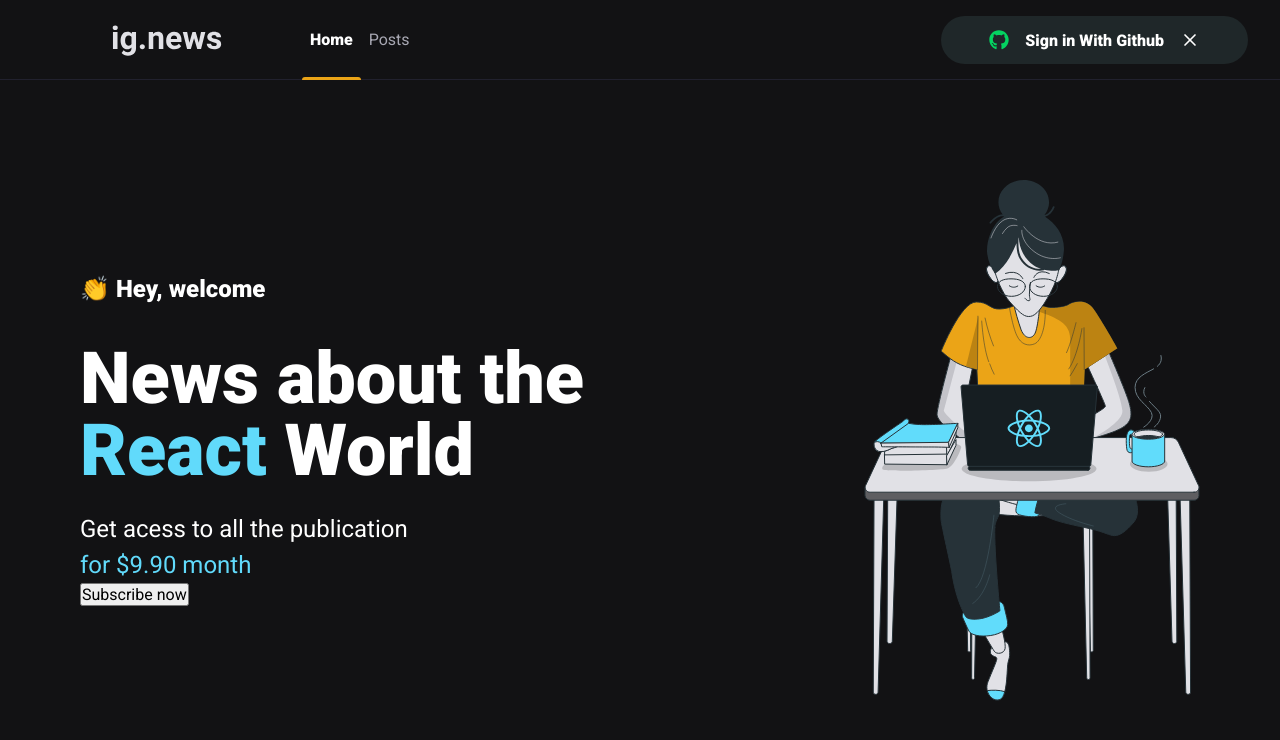
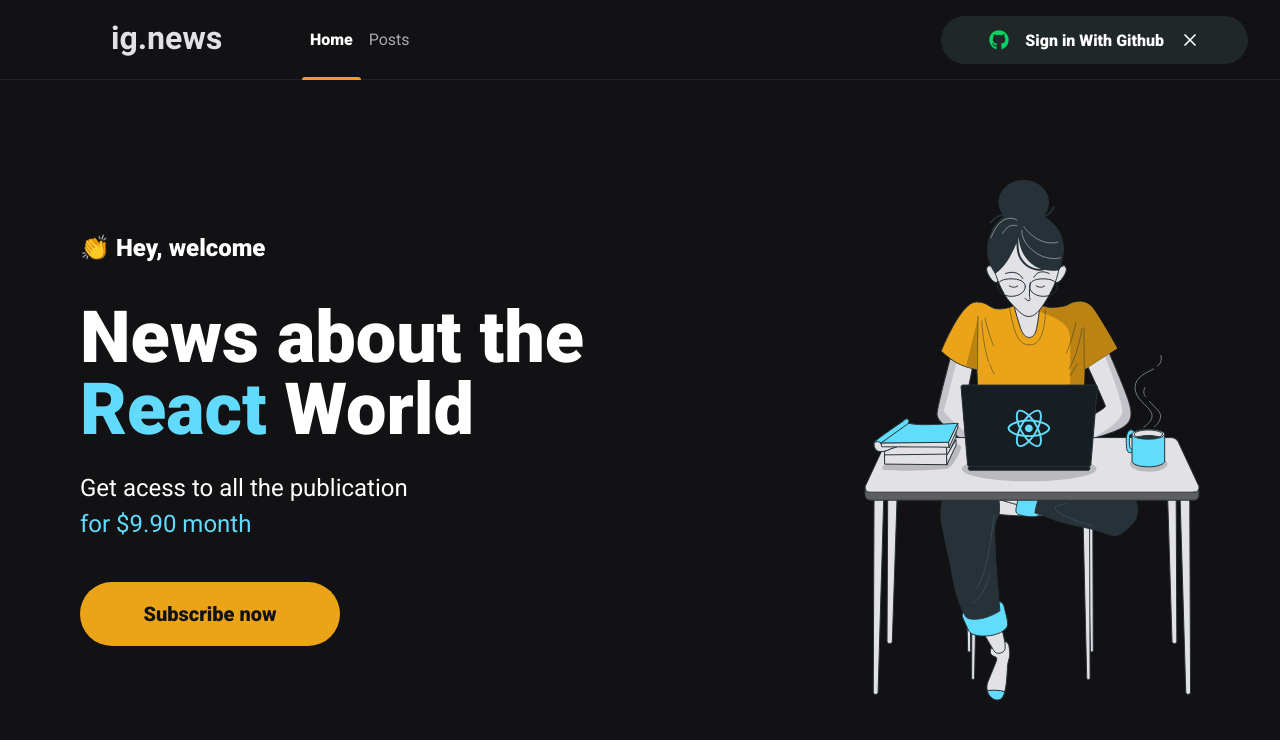
Before and after one commit to bvieiradeveloper/shareNews, a Next.js app: page / in a window 1280 px wide. Shown: the top 740 px of the page. Built offline with nearby package versions, Linux system fonts and the light colour scheme.

Commit message:
Subscribe Button Component

```diff
--- /dev/null
+++ b/src/components/SubscribeButton/index.tsx
@@ -0,0 +1,9 @@
+import styles from "../SubscribeButton/styles.module.scss"
+
+export function SubscribeButton(){
+    return(
+      <button type="button" className={styles.subscribeButton}>
+        Subscribe now
+      </button>
+    )
+}
--- /dev/null
+++ b/src/components/SubscribeButton/styles.module.scss
@@ -0,0 +1,21 @@
+.subscribeButton{
+  border: 0;
+  border-radius: 2rem;
+  height: 4rem;
+  width: 260px;
+  background: var(--yellow-500);
+  color: var(--gray-900);
+  font-size: 1.25rem;
+
+  display: flex;
+  align-items: center;
+  justify-content: center;
+  font-weight: bold;
+
+  transition: filter 0.2s;
+
+  &:hover{
+    filter: brightness(0.8);
+  }
+
+}
--- a/src/pages/home.module.scss
+++ b/src/pages/home.module.scss
@@ -34,4 +34,8 @@
       color: var(--cyan-500);
     }
   }
+
+  button{
+    margin-top: 2.5rem;
+  }
 }
--- a/src/pages/index.tsx
+++ b/src/pages/index.tsx
@@ -1,4 +1,5 @@
 import Head from "next/head"
+import { SubscribeButton } from "../components/SubscribeButton"
 import styles from './home.module.scss'
 export default function Home() {
   return (
@@ -18,7 +19,7 @@
             Get acess to all the publication <br/>
             <span>for $9.90 month</span>
           </p>
-          <button type="button">Subscribe now</button>
+          <SubscribeButton/>
         </section>
         <img src="/images/avatar.svg" alt="Avatar" />
       </main>
```
